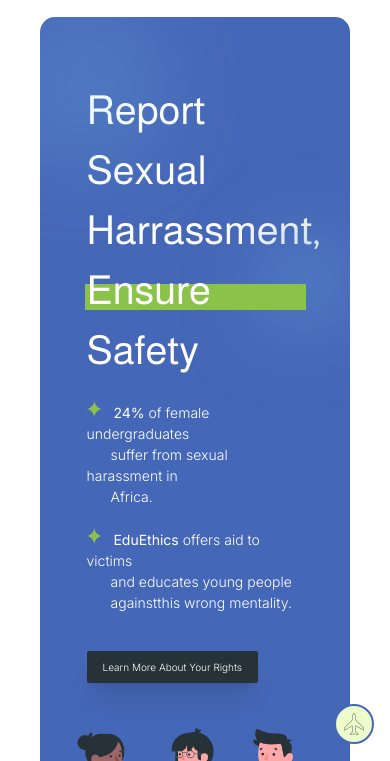
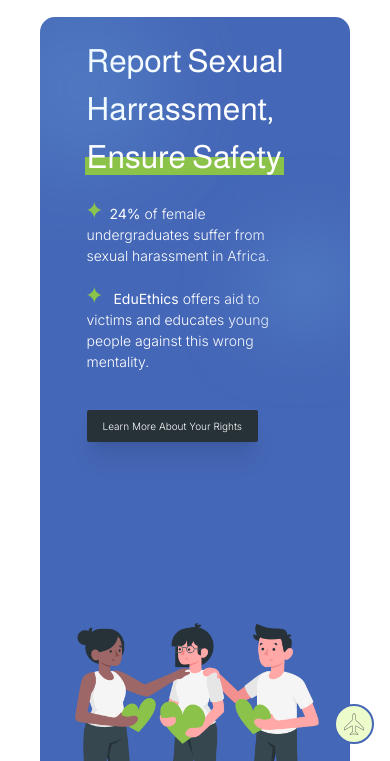
Before and after one commit to Oluwatimilehin2004/EduEthics, a website: page public/index.html in a window 390 px wide. Shown: the part 83-844 px from the top of the page. Drawn offline with Linux system fonts and the light colour scheme; files whose address does not match are found by name.

Commit message:
Final Commit

```diff
--- a/public/index.html
+++ b/public/index.html
@@ -79,10 +79,7 @@
               <span class="mr-2">👤</span> Profile
           </a>
           <a href="#" class="flex items-center text-[12px] lg:[14px] px-4 py-2 hover:bg-bgBlue">
-              <span class="mr-2">🏷️</span> Tags
-          </a>
-          <a href="#" class="flex items-center text-[12px] lg:[14px] px-4 py-2 hover:bg-bgBlue">
-              <span class="mr-2">🔒</span> Privacy
+              <span class="mr-2">🔒</span> Dashboard
           </a>
           <a href="#" class="flex items-center text-[12px] lg:[14px] px-4 py-2 hover:bg-bgBlue">
               <span class="mr-2">⚙️</span> Settings
@@ -95,7 +92,7 @@
     </nav>
 
     <!-- Hero-Section -->
-    <section id="home" class="h-[130vh] relative overflow-hidden lg:h-[80vh] w-full mt-5 rounded-[15px] bg-bgBlue flex flex-col justify-evenly lg:flex-row items-center">
+    <section id="home" class="relative overflow-hidden lg:h-[80vh] w-full mt-5 rounded-[15px] bg-bgBlue flex flex-col justify-evenly lg:flex-row items-center">
       <!-- The Blurs -->
 
       <!-- Top Left Blur -->
@@ -106,17 +103,17 @@
       <img class="absolute w-20 h-20 hidden lg:inline-block lg:bottom-4 left-4 lg:blur-2xl lg:w-28 lg:h-28 " src="./assets/blurs/middleRightBlur.png" alt="middleRightBlur">
 
       <!-- Left Section -->
-      <div class=" w-[70%] lg:w-[60%] h-[60vh] lg:h-[55vh] lg:ml-[70px] lg:pl-[60px] lg:py-[50px] ">
+      <div class="mt-5 w-[70%] lg:w-[60%] h-[60vh] lg:h-[55vh] lg:ml-[70px] lg:pl-[60px] lg:py-[50px] ">
         <div
-         class="font-medium text-white text-[40px] font-[Almarai]">Report Sexual Harrassment,<br><span class="before:block before:absolute before:top-6 before:-inset-0.5 before:bg-mainGreen h-12 relative inline-block"><span class="relative text-white">Ensure Safety</span></span></div>
+         class="font-medium text-white lg:text-[40px] text-[32px] font-[Almarai]">Report Sexual Harrassment,<br><span class="before:block before:absolute before:top-6 before:-inset-0.5 before:bg-mainGreen h-10 lg:h-12 relative inline-block"><span class="relative text-white">Ensure Safety</span></span></div>
         <div class="flex flex-col lg:flex-row ">
 
             <div class="w-[100%] lg:w-[35%] lg:h-[15vh]">
-              <p class="before:content-[url('./assets/icons/Vector.png')] mt-5 text-white text-[14px] font-light"> <span class="pl-2 font-normal">24%</span> of female undergraduates <br><span class="pl-6">suffer</span> from sexual harassment in <br><span class="pl-6">Africa.</span></p>
+              <p class="before:content-[url('./assets/icons/Vector.png')] mt-5 text-white text-[14px] font-light w-[8]"><span class="pl-2 font-normal">24%</span> of female undergraduates suffer from sexual harassment in Africa.</span></p>
             </div>
 
             <div class="w-[100%] lg:w-[40%] lg:h-[15vh]">
-              <p class="before:content-[url('./assets/icons/Vector.png')] mt-5 text-white text-[14px] font-light"> <span class="pl-2 font-normal">EduEthics</span> offers aid to victims <br><span class="pl-6">and</span> educates young people <br><span class="pl-6">against</span>this wrong mentality.</p>
+              <p class="before:content-[url('./assets/icons/Vector.png')] mt-5 text-white text-[14px] font-light"> <span class="pl-2 font-normal">EduEthics</span> offers aid to victims and educates young people against this wrong mentality.</p>
             </div>
         </div>
         <!-- Button -->
@@ -127,7 +124,7 @@
 
       <!-- Right Section -->
       <div
-      class="min-[375px]:mt-[40px] max-[667px]:mt[40px] w-[80%] lg:h-[55vh] lg:w-[28%] lg:flex lg:items-center lg:justify-center lg:mr-[60px]">
+      class="w-[80%] lg:h-[55vh] lg:w-[28%] lg:flex lg:items-center lg:justify-center lg:mr-[60px]">
         <img class="lg:w-[80%] lg:h-[50vh] mt-20" src="./assets/Frame.png" alt="image">
       </div>
 
```
Also changed, not shown: public/output.css.
